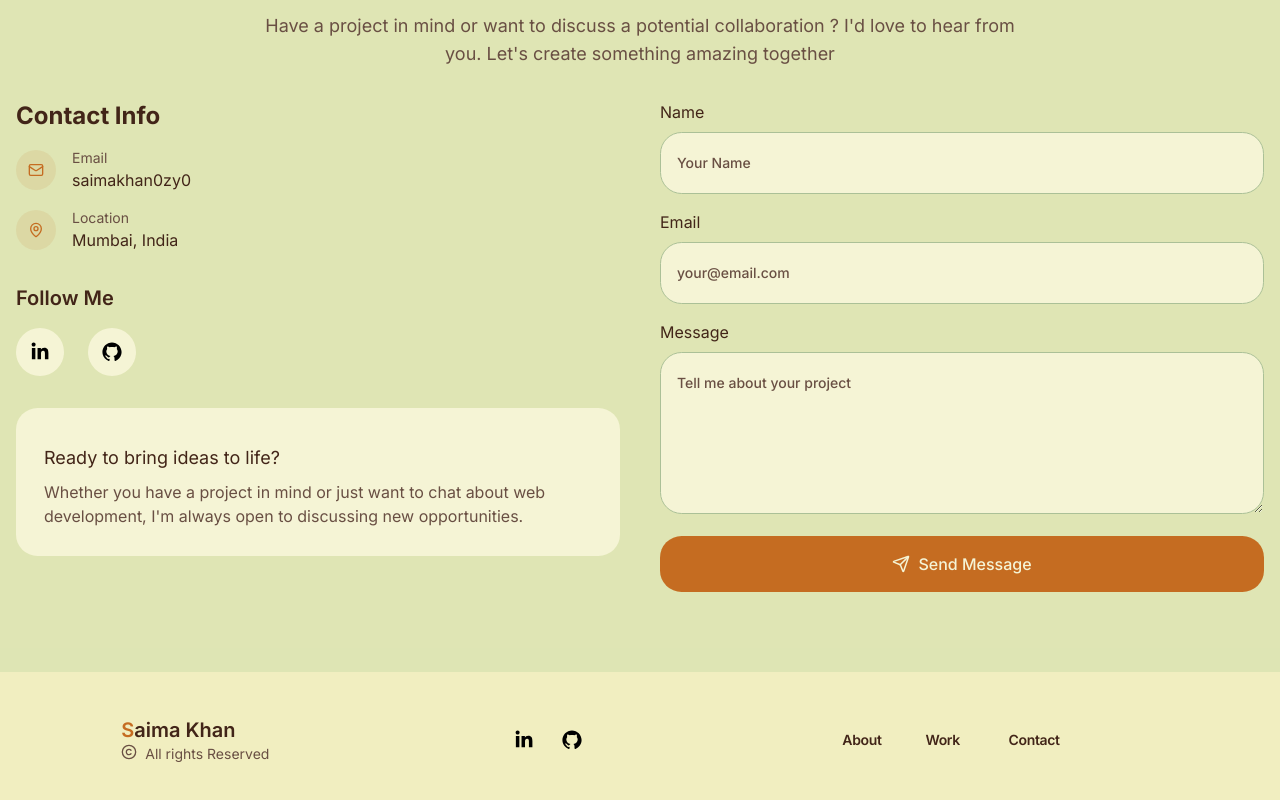
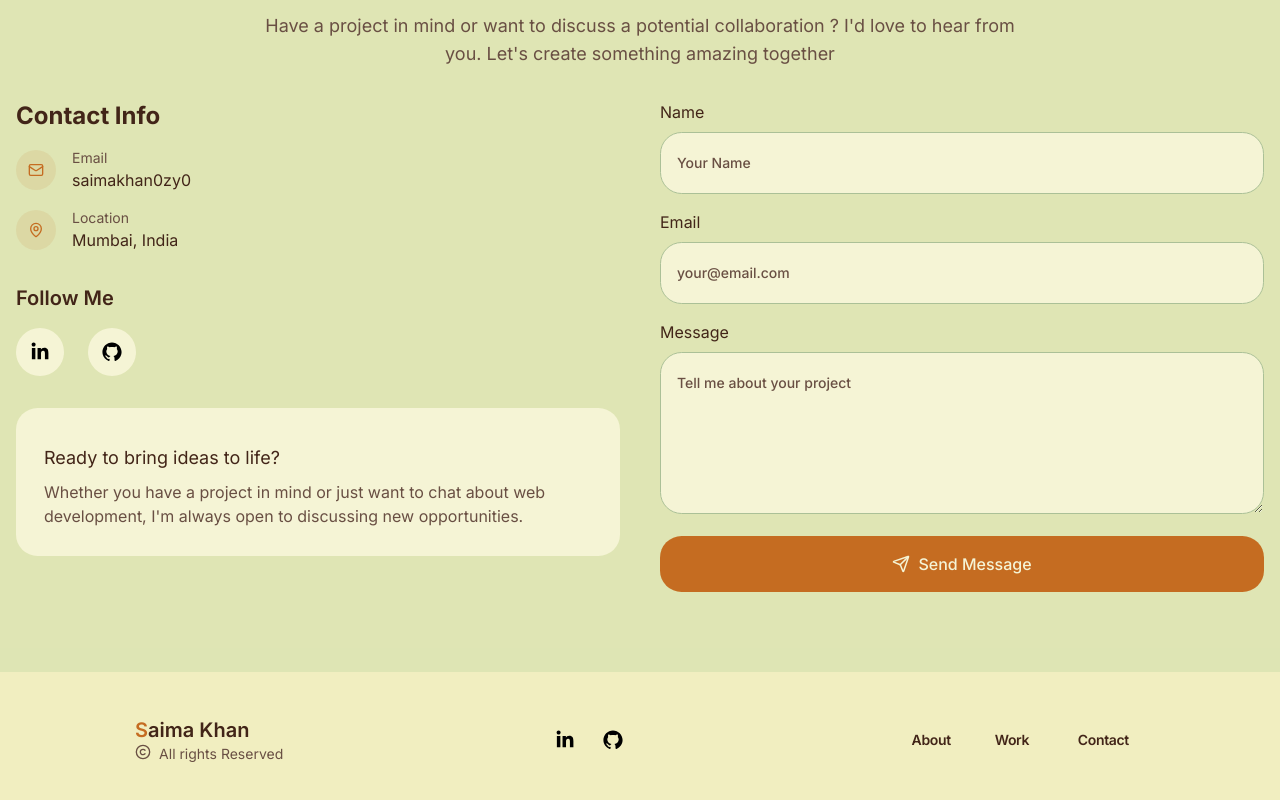
Before and after one commit to saimakhanac/portfolio, a Next.js app: page / in a window 1280 px wide. Shown: the part 3163-3963 px from the top of the page. Built offline with nearby package versions, Linux system fonts and the light colour scheme.

Commit message:
skill section responsive

```diff
--- a/components/footer.tsx
+++ b/components/footer.tsx
@@ -11,13 +11,16 @@ const Footer = () => {
   return (
     <>
       <section className="py-10">
-      <div className="flex w-full justify-around items-center">
+        <div className="flex flex-wrap w-full justify-around items-center">
           {/* 1 */}
           <div>
             <Link href="/" className="text-xl font-semibold text-foreground">
               <span className="text-primary">S</span>aima Khan
             </Link>
-          <div className="text-sm text-muted-foreground flex gap-2"><CopyrightIcon className="w-4 h-4"/>All rights Reserved</div>
+            <div className="text-sm text-muted-foreground flex gap-2">
+              <CopyrightIcon className="w-4 h-4" />
+              All rights Reserved
+            </div>
           </div>
           {/* 1 ends here */}
 
@@ -39,10 +42,7 @@ const Footer = () => {
             </div>
 
             <div className="flex items-center gap-4 my-4">
-            <a
-              href="https://github.com/saimakhanac"
-              className="text-primary"
-            >
+              <a href="https://github.com/saimakhanac" className="text-primary">
                 <svg
                   className="w-6 h-6"
                   xmlns="http://www.w3.org/2000/svg"
@@ -57,15 +57,14 @@ const Footer = () => {
           {/* 2 ends here */}
 
           {/* 3 start here */}
-        <div className="grid grid-cols-4">
+          <div className="grid grid-cols-3 md:my-0 my-3">
             {footerLinks.map((link) => (
               <Link
                 key={link.href}
                 href={link.href}
-              className="hidden md:block text-sm mx-4 font-semibold tracking-tight text-foreground transition-colors relative group"
+                className="text-sm mx-4 font-semibold tracking-tight text-foreground transition-colors relative group"
               >
                 {link.label}
-              <span className="absolute -bottom-1 left-0 w-0 h-0.5 bg-primary group-hover:w-full transition-all duration-300" />
               </Link>
             ))}
           </div>
--- a/components/skillsSection.tsx
+++ b/components/skillsSection.tsx
@@ -148,7 +148,7 @@ const SkillsSection = () => {
             </div>
           </div>
           {/* box */}
-          <div className="grid grid-cols-3 gap-8 my-16">
+          <div className="grid md:grid-cols-3 grid-cols-1 gap-8 my-16">
             {skillCategories.map((category, categoryIndex) => (
               <div className="bg-card rounded-xl p-8 mx-4" key={categoryIndex}>
                 <p>{category.title}</p>
@@ -178,12 +178,12 @@ const SkillsSection = () => {
             </div>
           </div>
 
-          <div className="lg:grid grid-cols-2 gap-6 my-6">
+          <div className="lg:grid grid-cols-2 gap-6 my-6 lg:mx-0 mx-4">
             {techStack.map((list, index) => {
               const TitleIcon = list.icon;
               return (
                 <div
-                  className="bg-card p-6 rounded-md border border-border hover:border-primary/10"
+                  className="bg-card p-6 rounded-md border border-border hover:border-primary/10 lg:my-0 md:my-4 my-6"
                   key={index}
                 >
                   <div className="flex gap-4 items-center">
```
Lines whose indentation alone changed are shown as unchanged.
